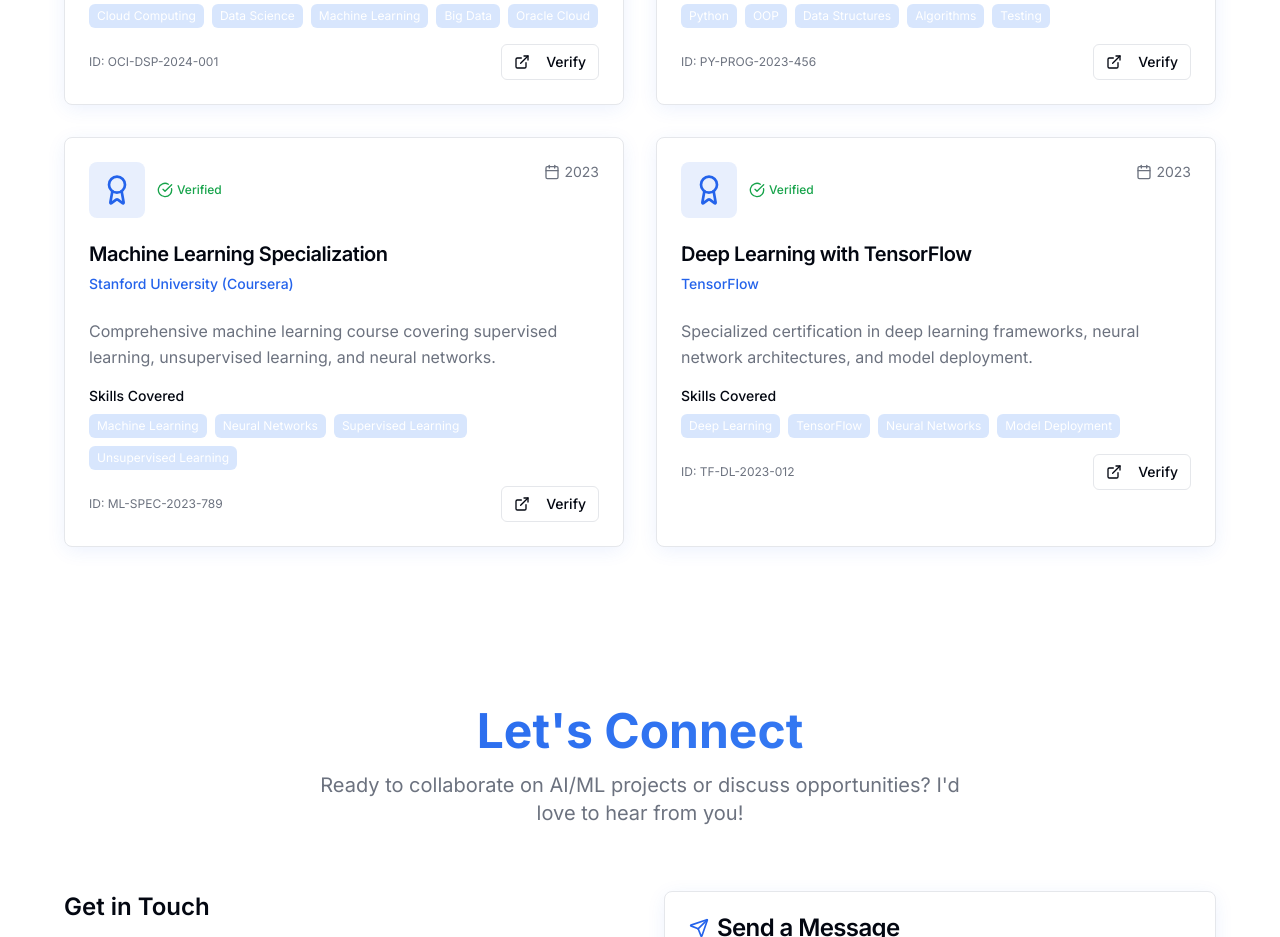
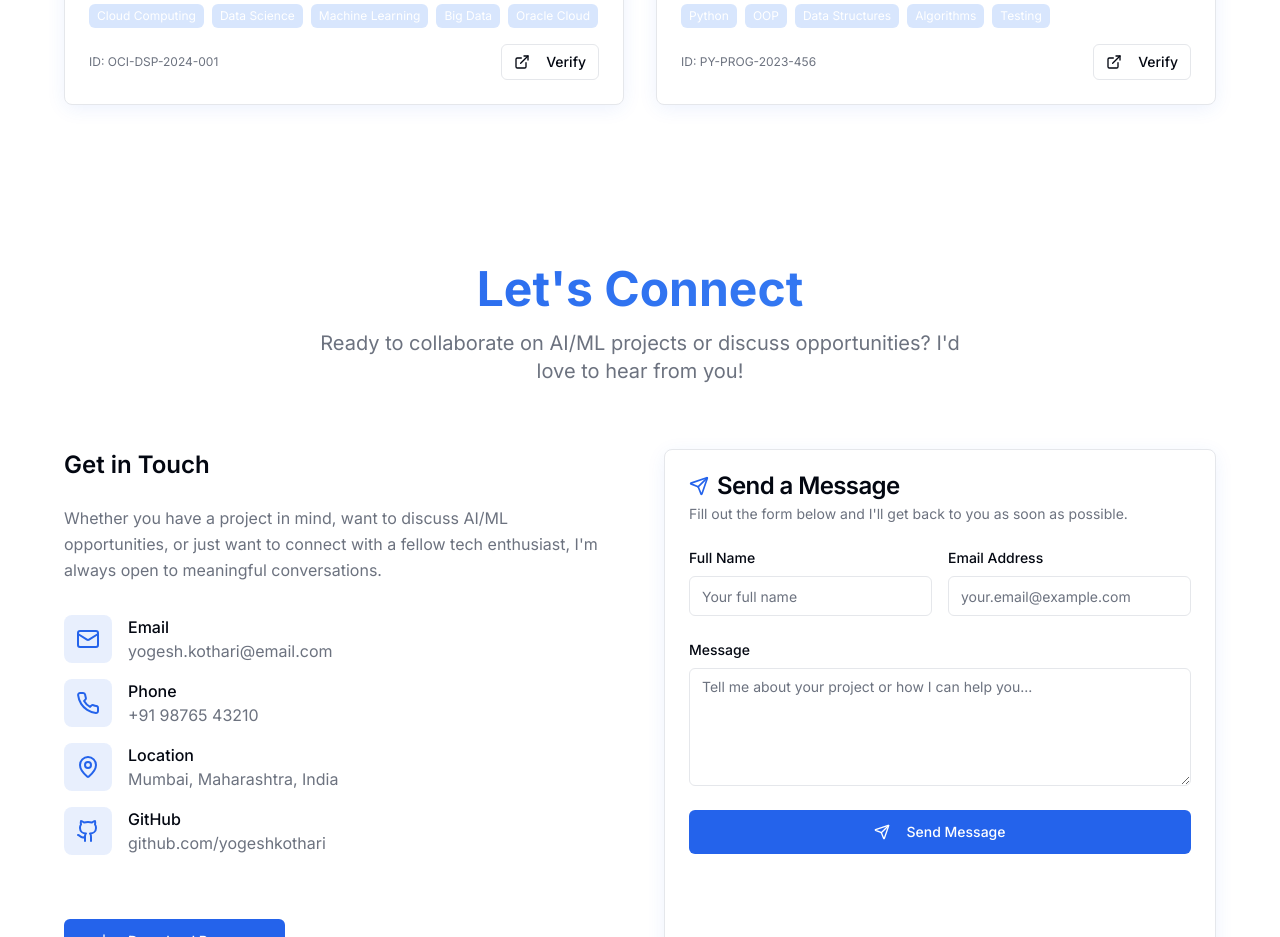
Before and after one commit to yogeshjain7/yogeshkothari-aiml-portfolio, a React (Vite) app: page / in a window 1280 px wide. Shown: the part 5680-6617 px from the top of the page. Built offline with nearby package versions, Linux system fonts and the light colour scheme.

Commit message:
Update CertificationsSection.tsx

```diff
--- a/src/components/CertificationsSection.tsx
+++ b/src/components/CertificationsSection.tsx
@@ -42,24 +42,6 @@ const CertificationsSection = () => {
       skills: ['Python', 'OOP', 'Data Structures', 'Algorithms', 'Testing'],
       verified: true,
       credentialId: 'PY-PROG-2023-456'
-    },
-    {
-      title: 'Machine Learning Specialization',
-      issuer: 'Stanford University (Coursera)',
-      date: '2023',
-      description: 'Comprehensive machine learning course covering supervised learning, unsupervised learning, and neural networks.',
-      skills: ['Machine Learning', 'Neural Networks', 'Supervised Learning', 'Unsupervised Learning'],
-      verified: true,
-      credentialId: 'ML-SPEC-2023-789'
-    },
-    {
-      title: 'Deep Learning with TensorFlow',
-      issuer: 'TensorFlow',
-      date: '2023',
-      description: 'Specialized certification in deep learning frameworks, neural network architectures, and model deployment.',
-      skills: ['Deep Learning', 'TensorFlow', 'Neural Networks', 'Model Deployment'],
-      verified: true,
-      credentialId: 'TF-DL-2023-012'
     }
   ];
 
```
